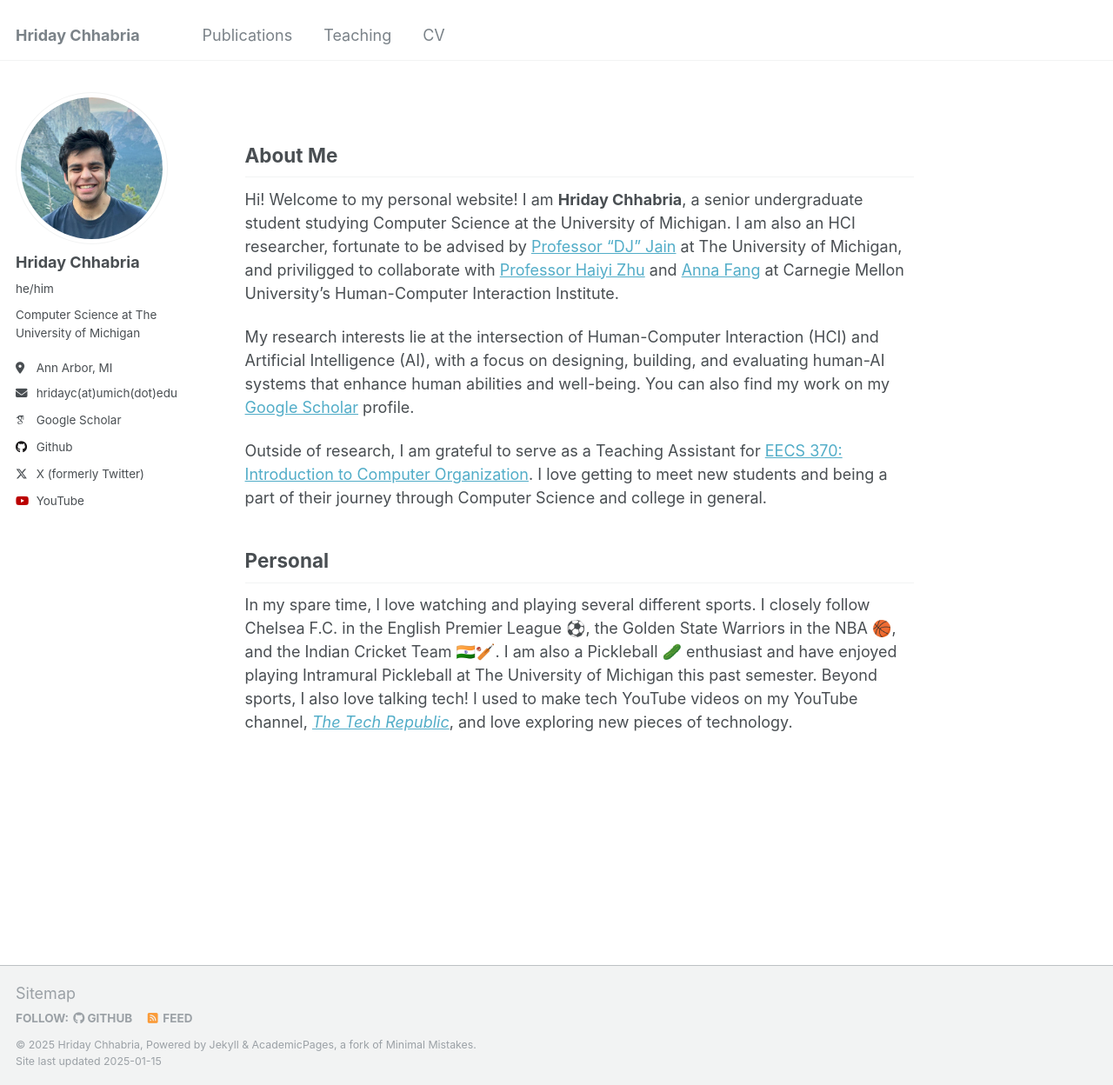
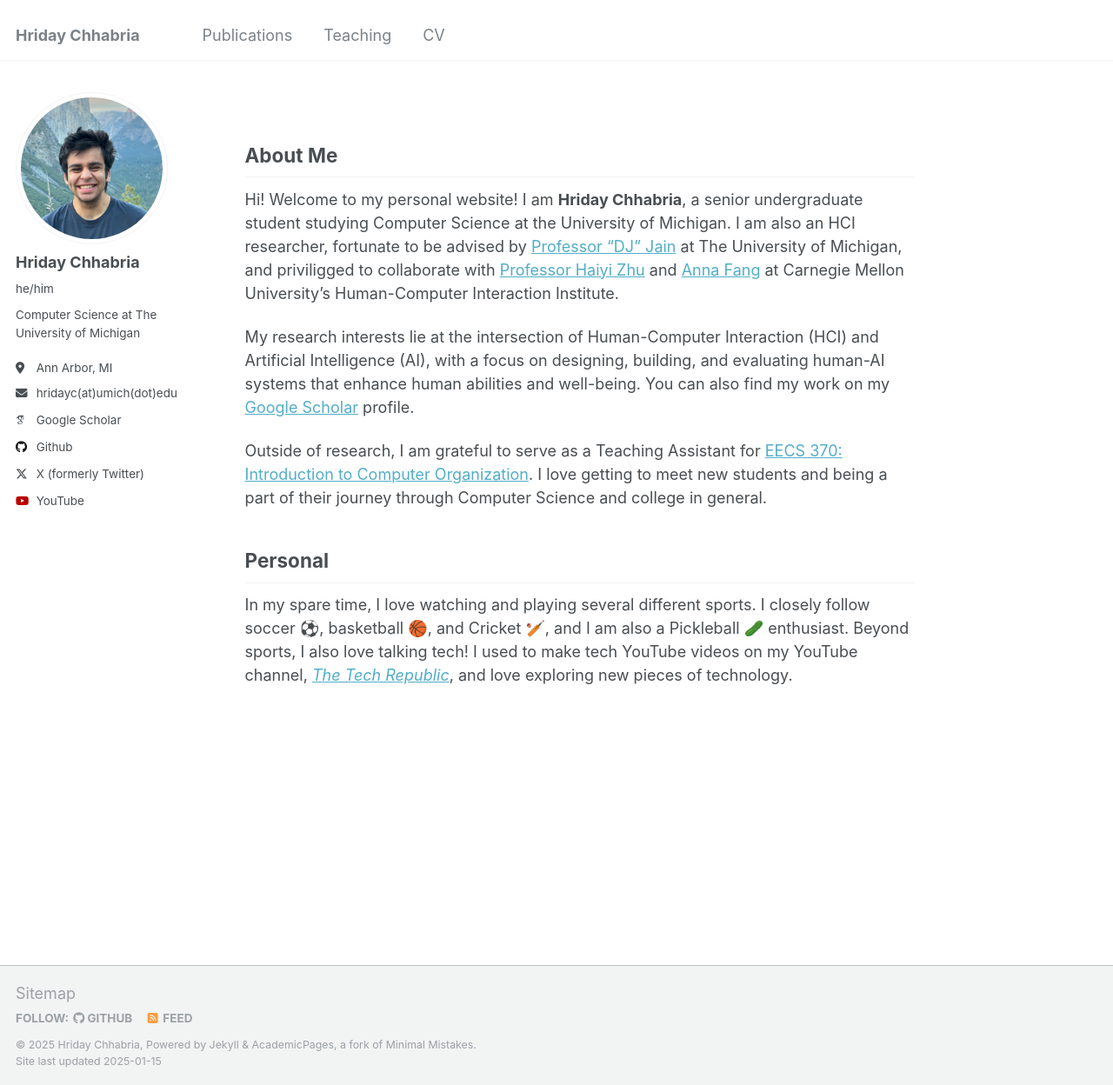
Before and after one commit to hridayc7/hridayc7.github.io, a Jekyll site: the page built from _pages/about.md, in a window 1280 px wide and 1248 px high. Shown: the whole window at 87% size. Built offline with Jekyll 4.4.1, drawn with Linux system fonts in a browser that asks for light colours; some web fonts are replaced.

Commit message:
Updated Personal Part of Website

```diff
--- a/_pages/about.md
+++ b/_pages/about.md
@@ -16,4 +16,4 @@ My research interests lie at the intersection of Human-Computer Interaction (HCI
 Outside of research, I am grateful to serve as a Teaching Assistant for [EECS 370: Introduction to Computer Organization](https://eecs370.github.io/). I love getting to meet new students and being a part of their journey through Computer Science and college in general.
 
 ## Personal
-In my spare time, I love watching and playing several different sports. I closely follow Chelsea F.C. in the English Premier League ⚽️, the Golden State Warriors in the NBA 🏀, and the Indian Cricket Team 🇮🇳🏏. I am also a Pickleball 🥒 enthusiast and have enjoyed playing Intramural Pickleball at The University of Michigan this past semester. Beyond sports, I also love talking tech! I used to make tech YouTube videos on my YouTube channel, [*The Tech Republic*](https://www.youtube.com/thetechrepublic), and love exploring new pieces of technology.
+In my spare time, I love watching and playing several different sports. I closely follow soccer ⚽️, basketball 🏀, and Cricket 🏏, and I am also a Pickleball 🥒 enthusiast.  Beyond sports, I also love talking tech! I used to make tech YouTube videos on my YouTube channel, [*The Tech Republic*](https://www.youtube.com/thetechrepublic), and love exploring new pieces of technology.
```
